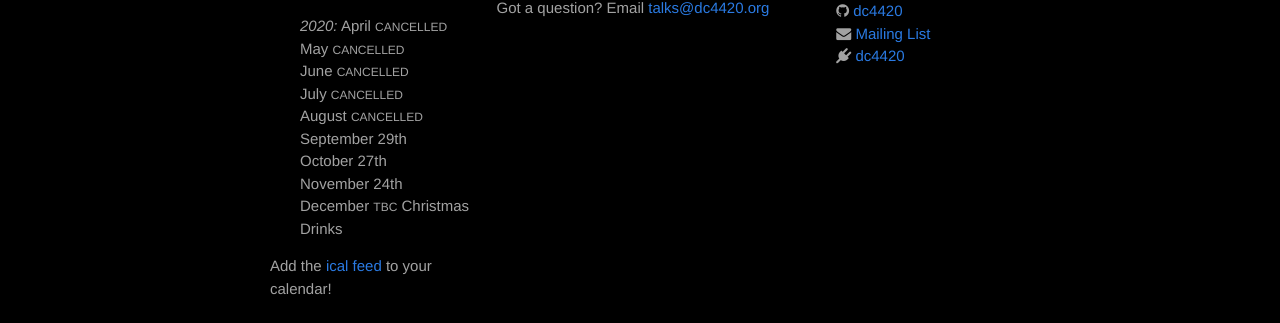
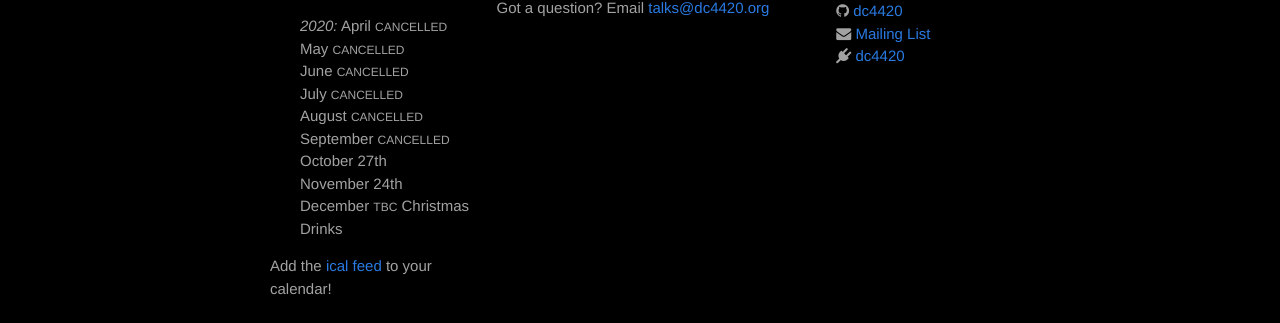
Before and after one commit to dc4420/website, a Jekyll site: the page built from index.html, in a window 1280 px wide. Shown: the part 546-869 px from the top of the page. Built offline with Jekyll 4.4.1, drawn with Linux system fonts in a browser that asks for light colours; nearby versions of some CDN libraries.

Commit message:
Skipping September too

```diff
--- a/_includes/footer.html
+++ b/_includes/footer.html
@@ -12,7 +12,7 @@
           <li>June <i class="small-caps">CANCELLED</i></li>
           <li>July <i class="small-caps">CANCELLED</i></li>
           <li>August <i class="small-caps">CANCELLED</i></li>
-          <li>September 29th</li>
+          <li>September <i class="small-caps">CANCELLED</i></li>
           <li>October 27th</li>
           <li>November 24th</li>
           <li>December <i class="small-caps">TBC</i> Christmas Drinks</li>
```
